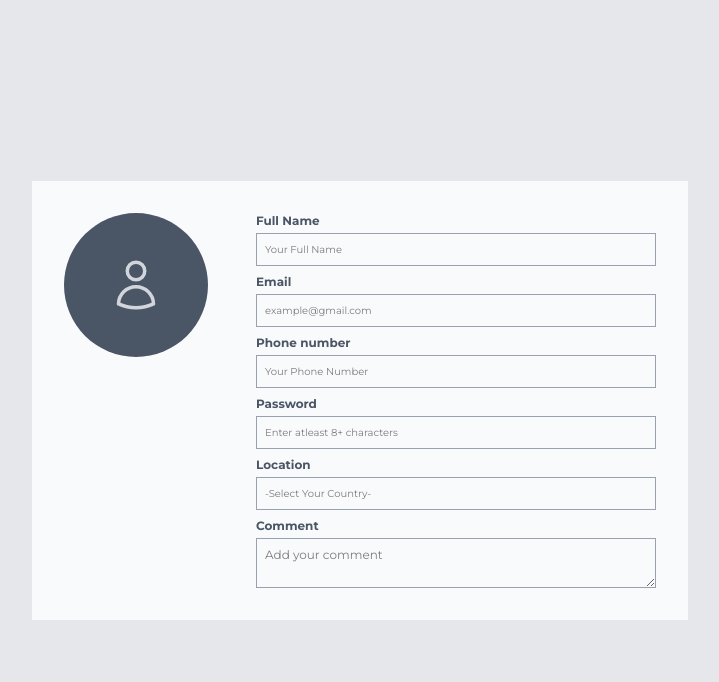
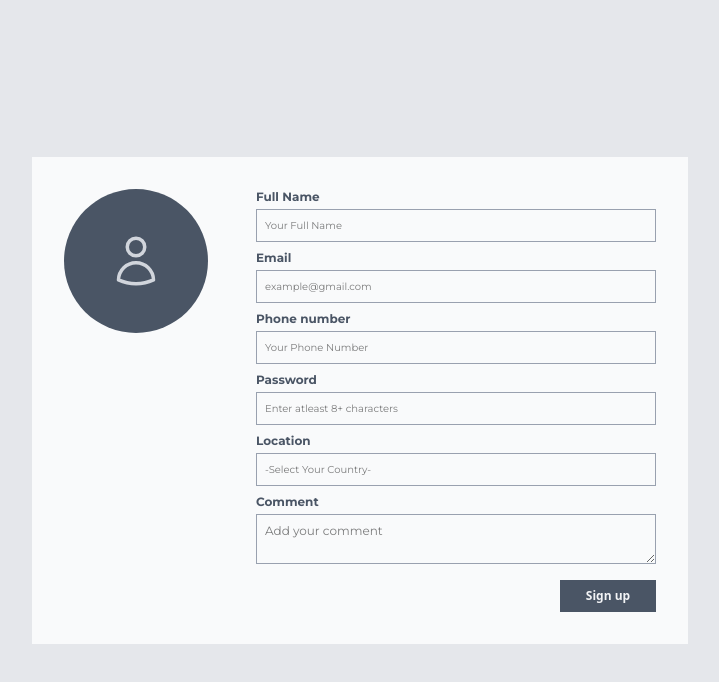
Before and after one commit to Demlew1/The-Movie-Database, a React (Vite) app: page / in a window 1280 px wide. Shown: the top 682 px of the page, without its empty margins (280-999 px from the left). Built offline with nearby package versions, Linux system fonts and the light colour scheme.

Commit message:
finished styling the sign up page

```diff
--- a/src/components/SignIn.jsx
+++ b/src/components/SignIn.jsx
@@ -46,7 +46,10 @@ function SignIn() {
             <input className="cursor-pointer" type="checkbox" />
             <p className="font-['montserrat'] text-xs">Remember me</p>
           </div>
-          <button className="text-center bg-gray-600 text-gray-100 text-xs p-2 cursor-pointer font-bold hover:bg-gray-500 transition delay-10">
+          <button
+            type="submit"
+            className="text-center bg-gray-600 text-gray-100 text-xs p-2 cursor-pointer font-bold hover:bg-gray-500 transition delay-10"
+          >
             Sign in
           </button>
           <div className="text-xs flex flex-row gap-1 justify-center pt-2">
--- a/src/components/signUpForm.jsx
+++ b/src/components/signUpForm.jsx
@@ -51,6 +51,12 @@ function SignUpForm() {
           className="border-1 p-2 text-xs border-gray-400 w-100 focus:outline-none"
         />
       </div>
+      <button
+        className="text-center bg-gray-600 text-gray-100 text-xs w-24 self-end p-2 cursor-pointer font-bold hover:bg-gray-500 transition delay-10 mt-2"
+        type="submit"
+      >
+        Sign up
+      </button>
     </form>
   );
 }
```
